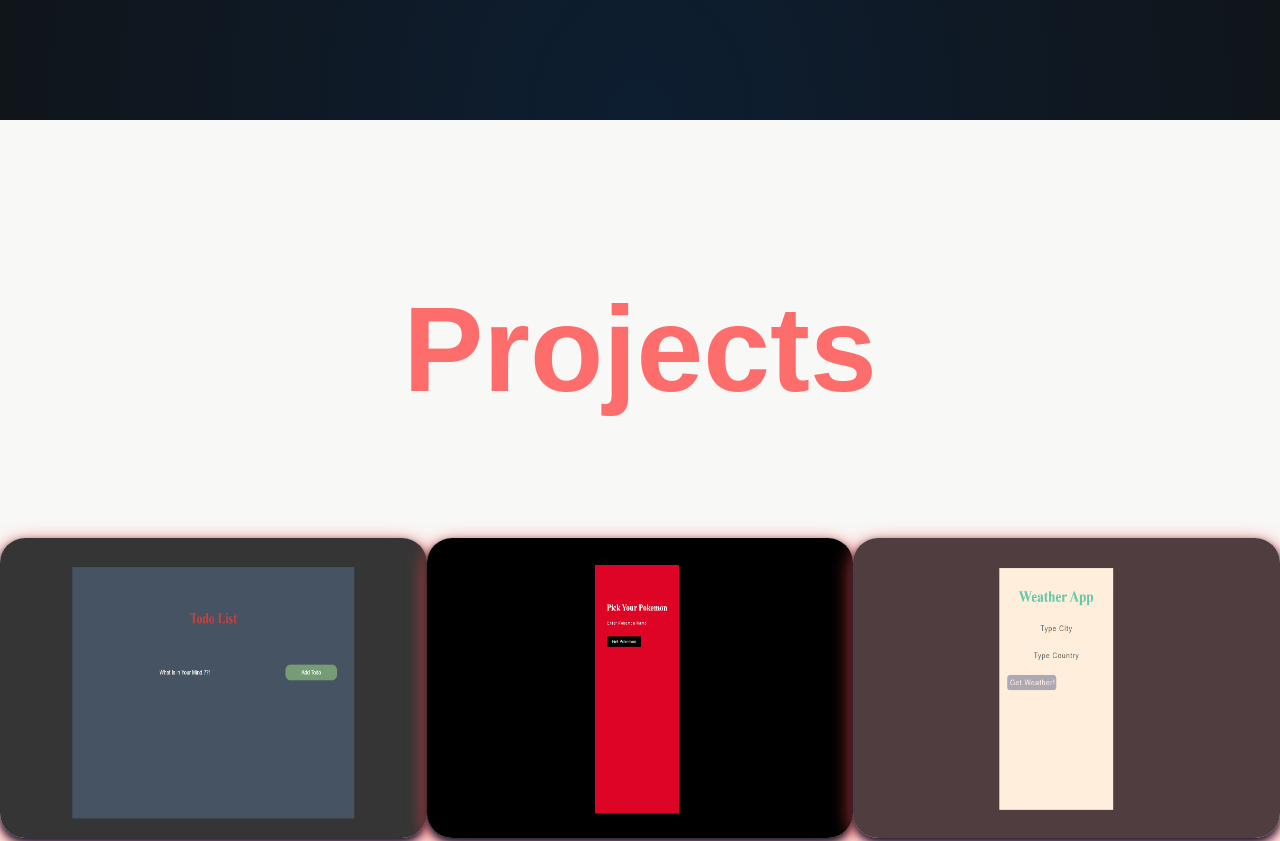
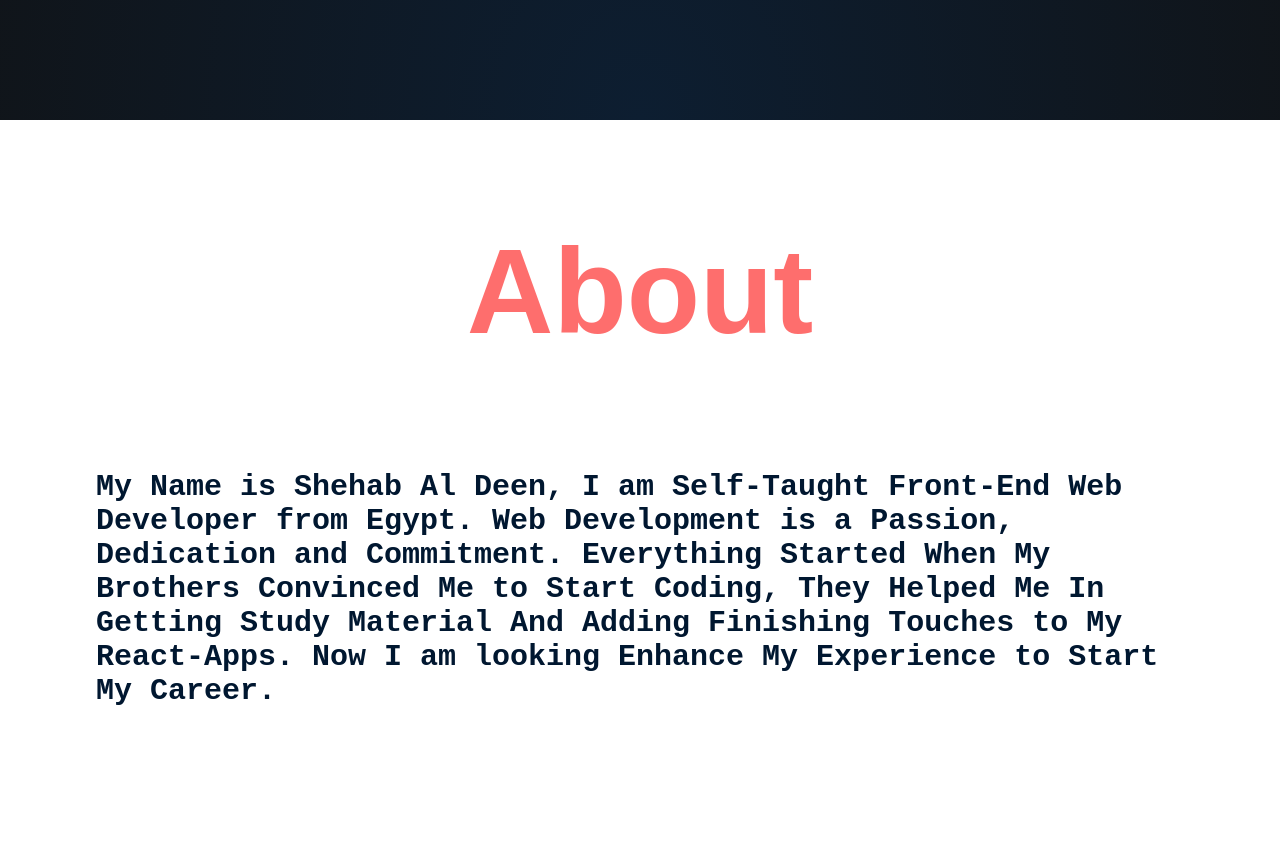
Before and after one commit to ShehabGamal/Personal-Portfolio, a React (Create React App) app: page / in a window 1280 px wide. Shown: the part 680-1521 px from the top of the page. Built offline with nearby package versions, Linux system fonts and the light colour scheme.

Commit message:
Added About Section & Fixed Some Font Problems Across the website

```diff
--- a/src/App.js
+++ b/src/App.js
@@ -1,15 +1,18 @@
 import React from "react";
 import "./App.css";
 import Navbar from "./Components/Nav bar/Nav";
+import Home from "./Components/Home/Home.js";
+import About from "./Components/About/About.js"
 import Cards from "./Components/Cards/Cards";
-import Home from "./Components/Home/Home.js";
 import ContactMe from "./Components/ContactMe/ContactMe.js";
+
 
 function App(props) {
   return (
     <body>
       <Navbar />
       <Home />
+      <About />
       <Cards />
       <ContactMe />
     </body>
--- /dev/null
+++ b/src/Components/About/About.js
@@ -0,0 +1,57 @@
+import React from "react";
+import styled from "styled-components";
+
+
+const BasicDiv = styled.div`
+    display:flex;
+    height:100vh;
+    justify-content:center;
+    align-items:center;
+    flex-direction:column;
+`;
+
+const BasicDivChild = styled.div`
+display: flex;
+margin-left: auto;
+margin-right: auto;
+justify-content: center;
+align-items: center;
+`;
+const CustomH1 = styled.h1`
+  display: flex;
+  font-size: 120px;
+  font-family: Montserrat, sans-serif;
+  font-weight: bold;
+  margin-top:-10vh;
+  margin-left:auto;
+  margin-right: auto;
+  color: ${(props) => props.theme.extra};
+  opacity: 0.8;
+`;
+const Paragraph= styled.p`
+  width:85%;
+  font-size: 30px;
+  font-family: Courier New;
+  margin-right: auto;
+  margin-left: auto;
+  color: ${(props) => props.theme.secondary};
+  font-weight: bold;
+`;
+
+const About = ()=>{
+    return (
+        <BasicDiv id="About">
+            <CustomH1>About</CustomH1>
+            <BasicDivChild>
+            <Paragraph>
+                My Name is Shehab Al Deen, I am Self-Taught Front-End Web Developer from Egypt.
+                Web Development is a Passion, Dedication and Commitment. Everything Started When My Brothers Convinced Me to
+                Start Coding, They Helped Me In Getting Study Material And Adding Finishing Touches to My React-Apps.
+                Now I am looking Enhance My Experience to Start My Career.
+            </Paragraph>
+            </BasicDivChild>
+        </BasicDiv>
+    );
+};
+
+export default About
--- a/src/Components/ContactMe/ContactMe.js
+++ b/src/Components/ContactMe/ContactMe.js
@@ -4,6 +4,7 @@ import { FaGithub } from "react-icons/fa";
 import { FaLinkedin } from "react-icons/fa";
 import { SiGmail } from "react-icons/si";
 import Footer from "../../Components/Footer/Footer.js";
+
 const BasicDiv = styled.div`
   display: flex;
   margin-left: auto;
@@ -35,7 +36,7 @@ const ExternalLinks = styled.a`
     background: ${(props) => props.theme.secondary};
   }
   font-size: 30px;
-  font-familiy: Montserrat, sans-serif;
+  font-family: Montserrat, sans-serif;
   border-radius: 10px;
   font-weight: bold;
 `;
--- a/src/Components/Home/Home.js
+++ b/src/Components/Home/Home.js
@@ -144,7 +144,7 @@ const Welcome = styled.p`
   width: 80%;
   font-size: 43px;
   line-height: 1.6;
-  font-familiy: Courier New;
+  font-family: Courier New;
   font-weight: 525;
   flex-wrap: wrap;
   color: ${(props) => props.theme.extra};
--- a/src/Components/Nav bar/Nav.js
+++ b/src/Components/Nav bar/Nav.js
@@ -33,6 +33,7 @@ const Navbar = (props) => {
   return (
     <BasicHeader>
       <BasicNavLink href="#Home">Home</BasicNavLink>
+      <BasicNavLink href="#About">About</BasicNavLink>
       <BasicNavLink href="#Projects">Projects</BasicNavLink>
       <BasicNavLink href="#ContactMe">Contact Me</BasicNavLink>
     </BasicHeader>
```
Also changed, not shown: 1 other file (tests, documents, lock files or other folders).
